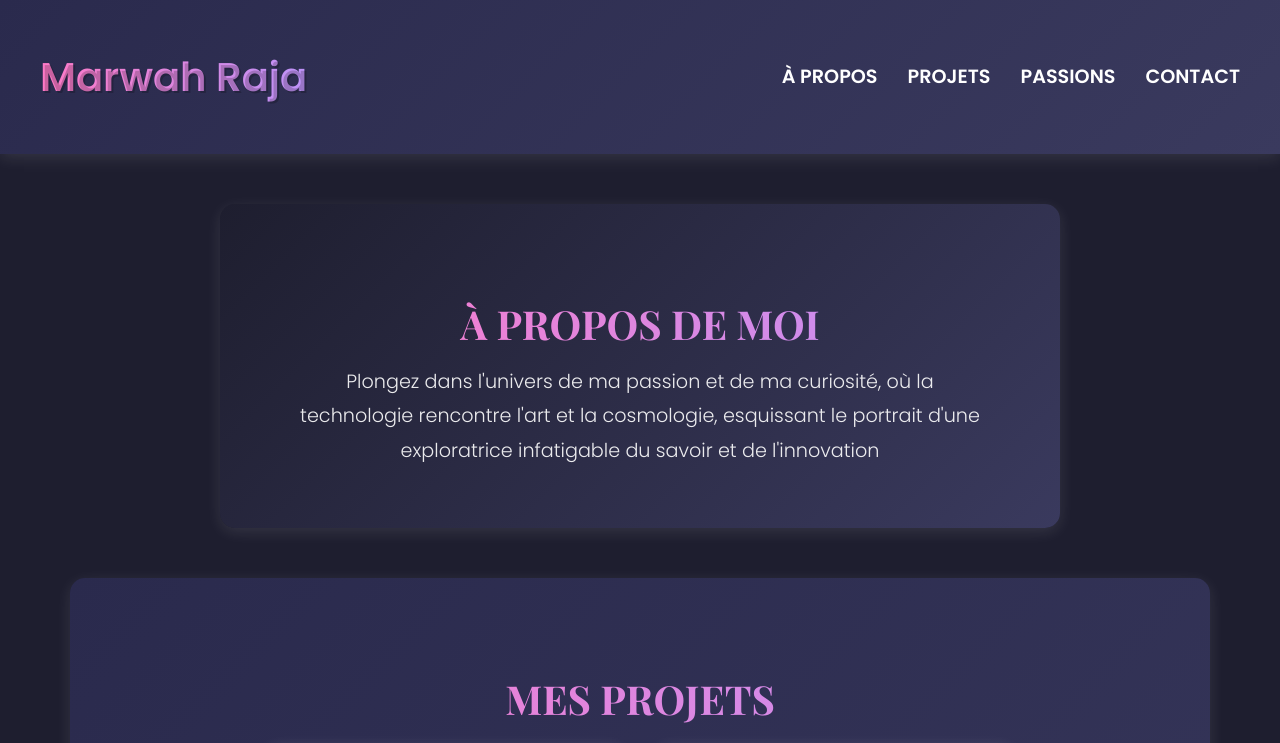
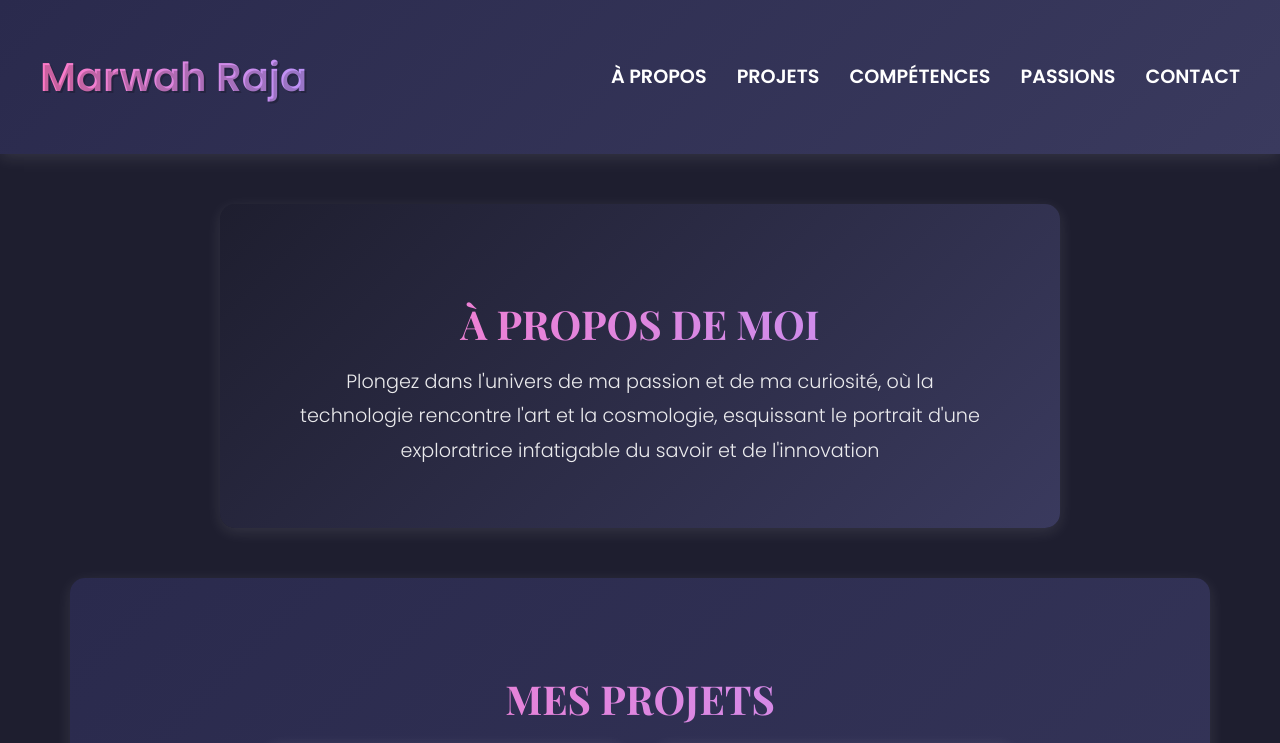
Before and after one commit to rajam91/portfolio, a React (Create React App) app: page / in a window 1280 px wide. Shown: the top 743 px of the page. Built offline with nearby package versions, Linux system fonts and the light colour scheme.

Commit message:
mise à jour avec les compétences

```diff
--- a/src/components/Header.js
+++ b/src/components/Header.js
@@ -10,6 +10,7 @@ const Header = () => {
           <ul>
             <li><a href="#about">À propos</a></li>
             <li><a href="#projects">Projets</a></li>
+            <li><a href="#skills">Compétences</a></li>
             <li><a href="#likes">Passions</a></li>
             <li><a href="#contact">Contact</a></li>
           </ul>
```
